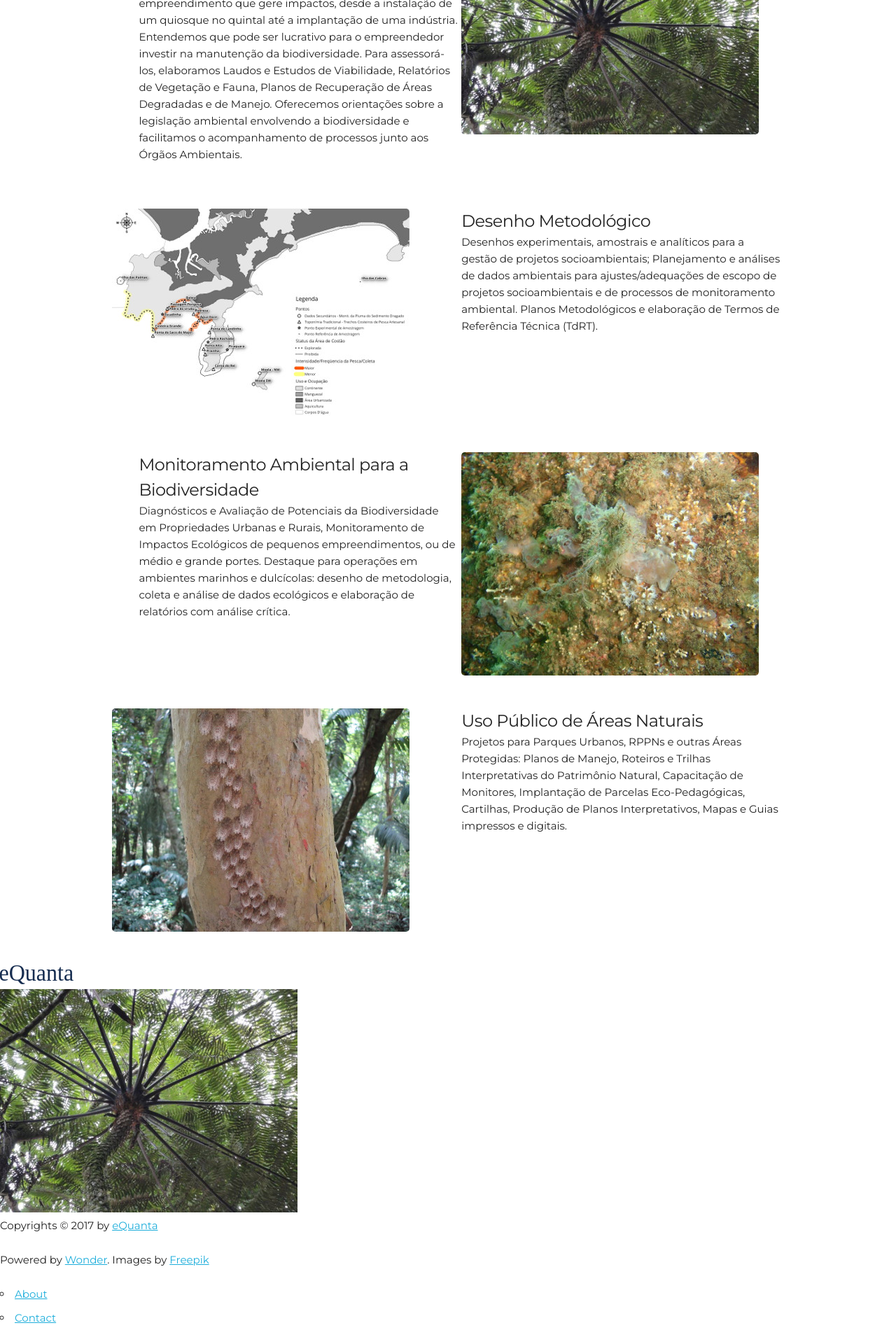
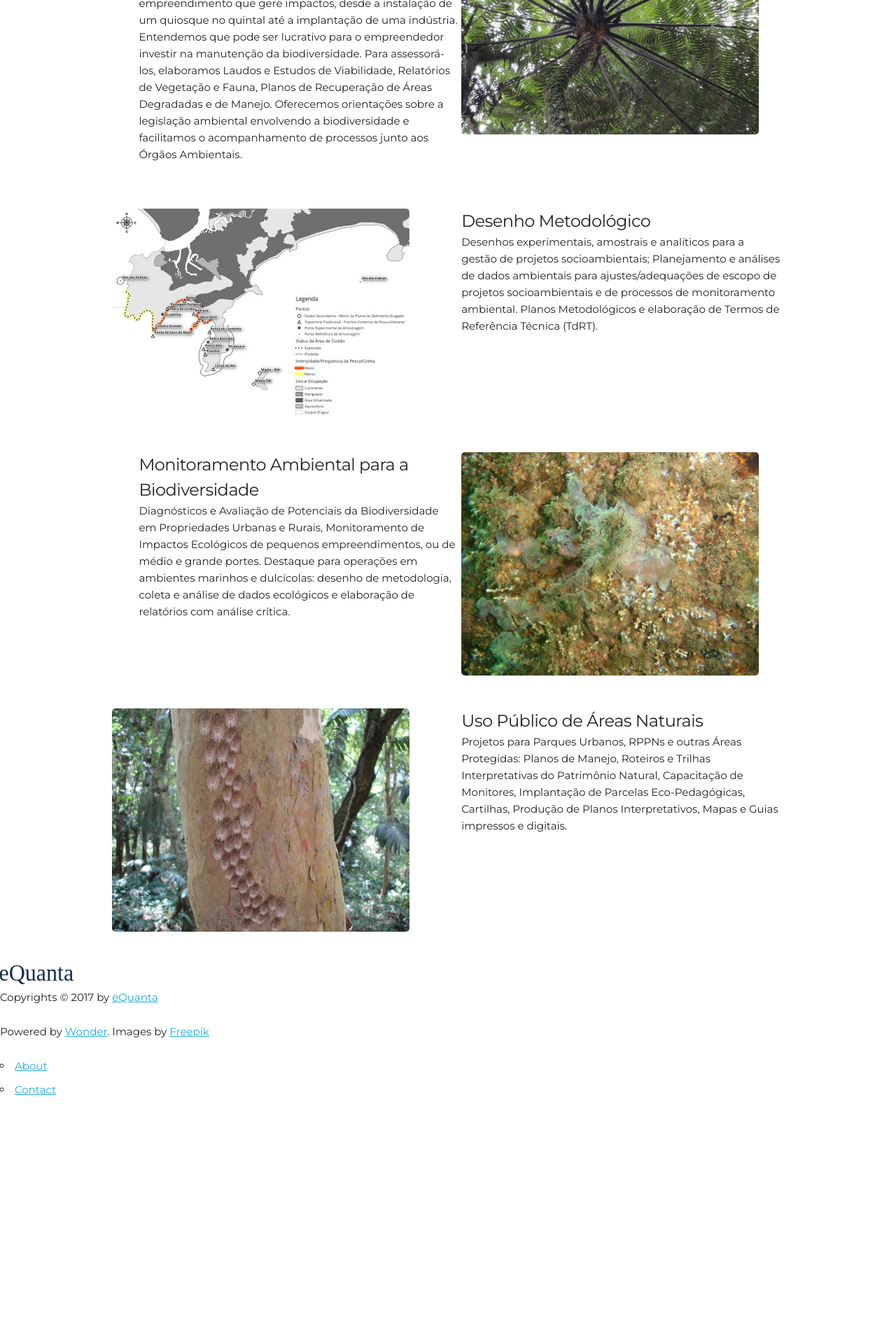
Before and after one commit to leroy1977/eQ1, a Jekyll site: the page built from index.html, in a window 1280 px wide. Shown: the part 1894-3814 px from the top of the page at 70% size. Built offline with Jekyll 4.4.1, drawn with Linux system fonts in a browser that asks for light colours; after the commit the page ends 3488 px from its top, so only the background shows below that.

Commit message:
Update footer.html

```diff
--- a/_includes/footer.html
+++ b/_includes/footer.html
@@ -2,9 +2,6 @@
 <div class="foot-left">
 <a href="#top"><img class="eQuanta's logo" src="/assets/img/eQuanta_footer.svg" alt="eQuanta" title="Go to the top of the page"></a>
 </div>
-
-<img alt="" src="{{ "/assets/img/arv2.jpg" | prepend: site.baseurl }}" />
-
 
 <div class="foot-center">
 <p>Copyrights © <span itemprop="copyrightYear">2017</span> by <a itemprop="copyrightHolder" target="_blank" href="http://www.equanta.com.br">eQuanta</a></p>
```
